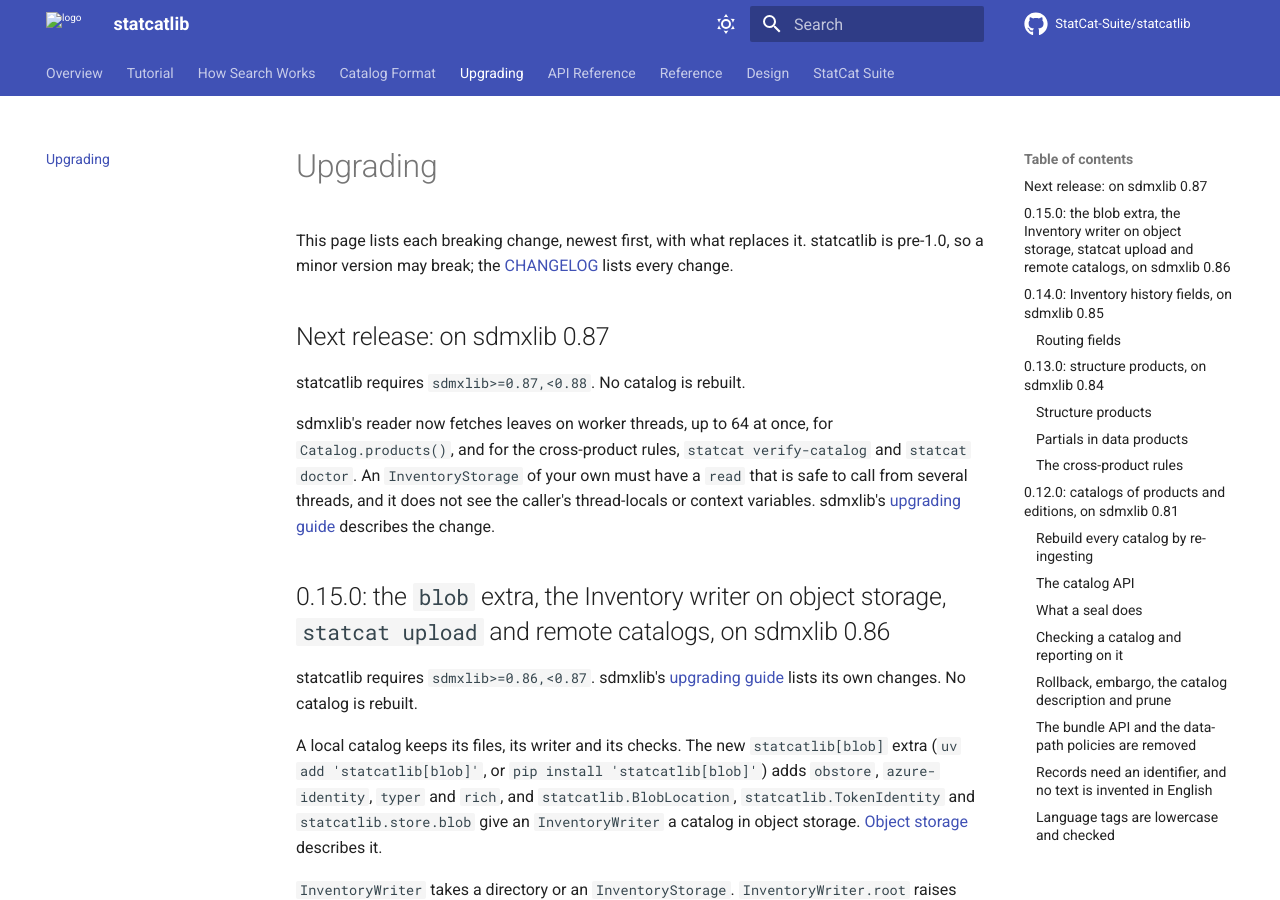
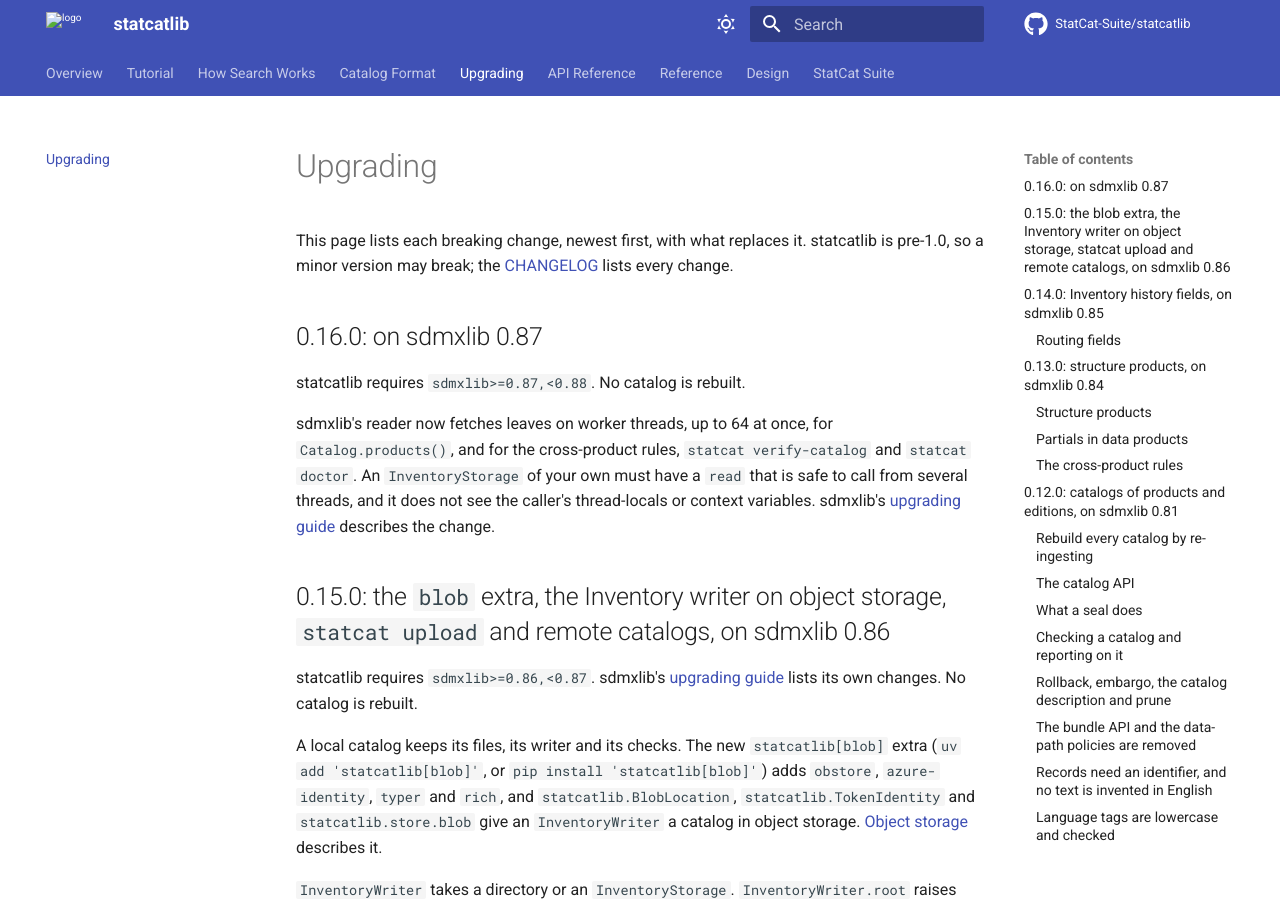
Before and after one commit to StatCat-Suite/statcatlib, an MkDocs documentation site: the page built from docs/upgrading.md, in a window 1280 px wide and 900 px high. Built offline with MkDocs 1.6.1 and Material for MkDocs 9.7.7, drawn with Linux system fonts in a browser that asks for light colours; comment, search, counter and statistics services are not loaded.

Commit message:
chore(release): v0.16.0

```diff
--- a/docs/upgrading.md
+++ b/docs/upgrading.md
@@ -5,7 +5,7 @@ statcatlib is pre-1.0, so a minor version may break; the
 [CHANGELOG](https://github.com/StatCat-Suite/statcatlib/blob/main/CHANGELOG.md)
 lists every change.
 
-## Next release: on sdmxlib 0.87
+## 0.16.0: on sdmxlib 0.87
 
 statcatlib requires `sdmxlib>=0.87,<0.88`. No catalog is rebuilt.
 
--- a/pyproject.toml
+++ b/pyproject.toml
@@ -1,6 +1,6 @@
 [project]
 name = "statcatlib"
-version = "0.15.0"
+version = "0.16.0"
 description = "Queryable open data catalog engine for DCAT-AP, StatDCAT-AP, CKAN, and SDMX"
 license = "Apache-2.0"
 license-files = ["LICENSE"]
```
Also changed, not shown: CHANGELOG.md (+12 -0 lines).
